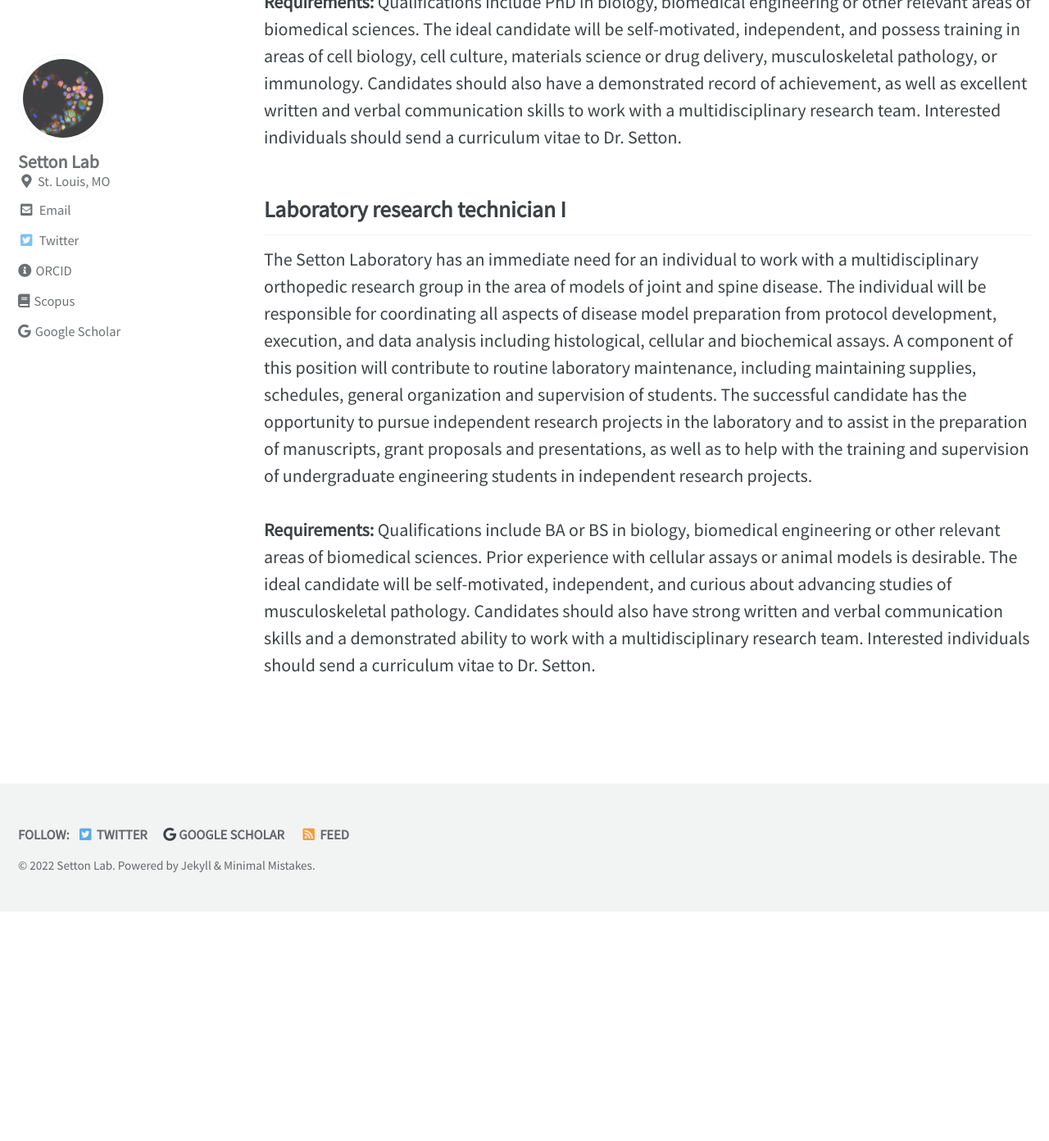
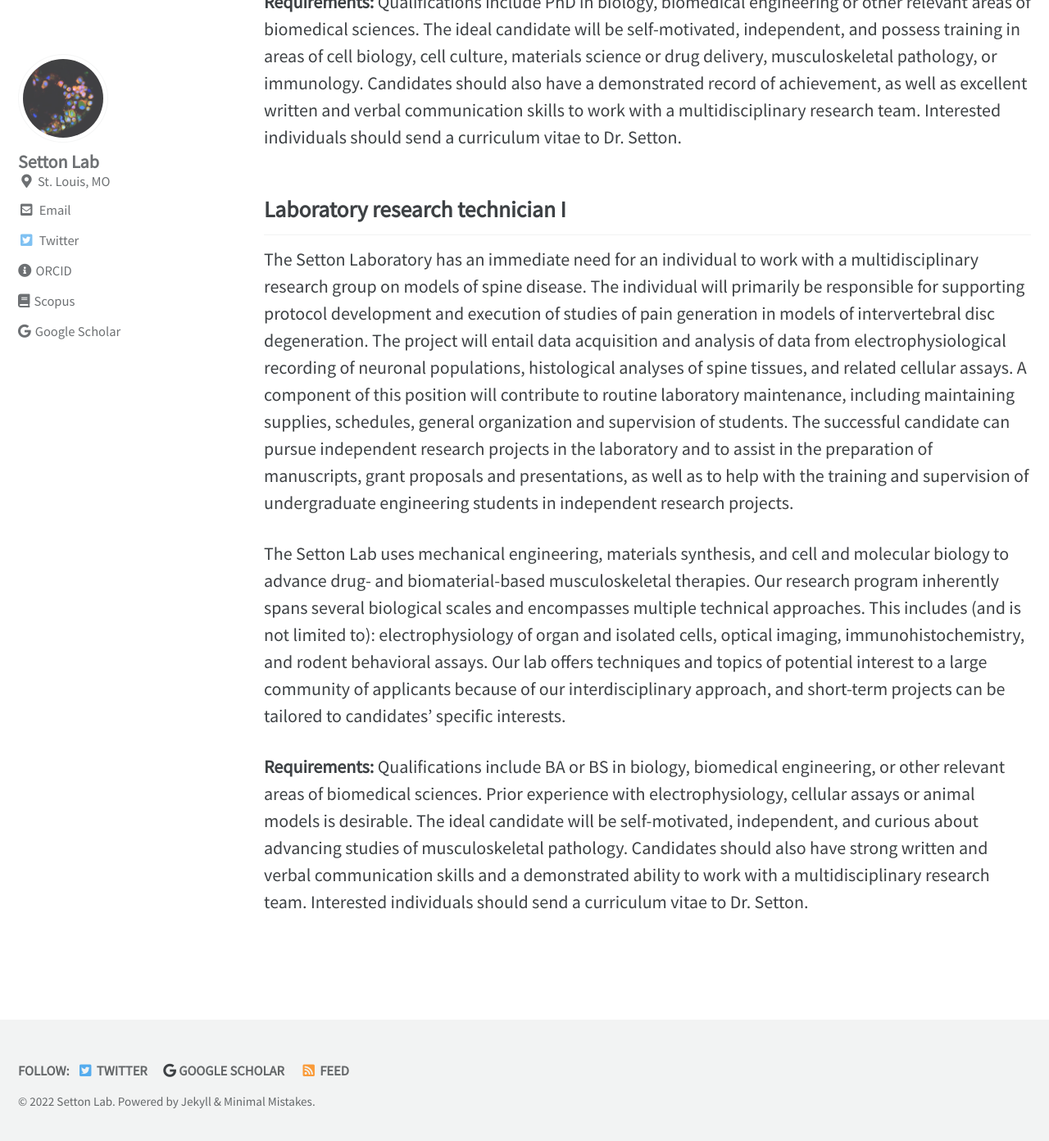
Before and after one commit to settongroup/lab, a Jekyll site: the page built from _pages/join.md, in a window 1280 px wide and 1400 px high, scrolled down 1242 px. Shown: the top 1392 px of the window at 82% size. Built offline with Jekyll 4.4.1, drawn with Linux system fonts in a browser that asks for light colours; cached includes are drawn as plain includes; our own code applies the rules of GitHub Pages for plain Markdown files; before the commit the page ends 2354 px from its top, so only the background shows below that.

Commit message:
Update join.md

```diff
--- a/_pages/join.md
+++ b/_pages/join.md
@@ -10,7 +10,10 @@ My laboratory has studied mechanics in regulating health and pathology of cartil
 # Open positions
 ## Postdoctoral associate position in musculoskeletal tissue regeneration
 A postdoctoral position is available immediately for applicants interested in cell-mediated repair, drug delivery, or nerve-tissue cross-talk in application to arthritis and intervertebral disc degeneration.  The individual will have the opportunity to design their own project and work as part of a multidisciplinary team of engineers, biologists, materials scientists and clinicians.<br><br>
-<b>Requirements:</b> Qualifications include PhD in biology, biomedical engineering or other relevant areas of biomedical sciences. The ideal candidate will be self-motivated, independent, and possess training in areas of cell biology, cell culture, materials science or drug delivery, musculoskeletal pathology, or immunology.  Candidates should also have a demonstrated record of achievement, as well as excellent written and verbal communication skills to work with a multidisciplinary research team. Interested individuals should send a curriculum vitae to Dr. Setton.
+<b>Requirements:</b> Qualifications include PhD in biology, biomedical engineering or other relevant areas of biomedical sciences. The ideal candidate will be self-motivated, independent, and possess training in areas of cell biology, cell culture, materials science or drug delivery, musculoskeletal pathology, or immunology. Candidates should also have a demonstrated record of achievement, as well as excellent written and verbal communication skills to work with a multidisciplinary research team. Interested individuals should send a curriculum vitae to Dr. Setton.
 ## Laboratory research technician I
-The Setton Laboratory has an immediate need for an individual to work with a multidisciplinary orthopedic research group in the area of models of joint and spine disease.  The individual will be responsible for coordinating all aspects of disease model preparation from protocol development, execution, and data analysis including histological, cellular and biochemical assays.  A component of this position will contribute to routine laboratory maintenance, including maintaining supplies, schedules, general organization and supervision of students.  The successful candidate has the opportunity to pursue independent research projects in the laboratory and to assist in the preparation of manuscripts, grant proposals and presentations, as well as to help with the training and supervision of undergraduate engineering students in independent research projects.<br><br>
-**Requirements:** Qualifications include BA or BS in biology, biomedical engineering or other relevant areas of biomedical sciences. Prior experience with cellular assays or animal models is desirable. The ideal candidate will be self-motivated, independent, and curious about advancing studies of musculoskeletal pathology. Candidates should also have strong written and verbal communication skills and a demonstrated ability to work with a multidisciplinary research team. Interested individuals should send a curriculum vitae to Dr. Setton.
+The Setton Laboratory has an immediate need for an individual to work with a multidisciplinary research group on models of spine disease. The individual will primarily be responsible for supporting protocol development and execution of studies of pain generation in models of intervertebral disc degeneration. The project will entail data acquisition and analysis of data from electrophysiological recording of neuronal populations, histological analyses of spine tissues, and related cellular assays. A component of this position will contribute to routine laboratory maintenance, including maintaining supplies, schedules, general organization and supervision of students. The successful candidate can pursue independent research projects in the laboratory and to assist in the preparation of manuscripts, grant proposals and presentations, as well as to help with the training and supervision of undergraduate engineering students in independent research projects.
+
+The Setton Lab uses mechanical engineering, materials synthesis, and cell and molecular biology to advance drug- and biomaterial-based musculoskeletal therapies. Our research program inherently spans several biological scales and encompasses multiple technical approaches. This includes (and is not limited to): electrophysiology of organ and isolated cells, optical imaging, immunohistochemistry, and rodent behavioral assays. Our lab offers techniques and topics of potential interest to a large community of applicants because of our interdisciplinary approach, and short-term projects can be tailored to candidates’ specific interests.
+
+**Requirements:** Qualifications include BA or BS in biology, biomedical engineering, or other relevant areas of biomedical sciences. Prior experience with electrophysiology, cellular assays or animal models is desirable. The ideal candidate will be self-motivated, independent, and curious about advancing studies of musculoskeletal pathology. Candidates should also have strong written and verbal communication skills and a demonstrated ability to work with a multidisciplinary research team. Interested individuals should send a curriculum vitae to Dr. Setton.
```
